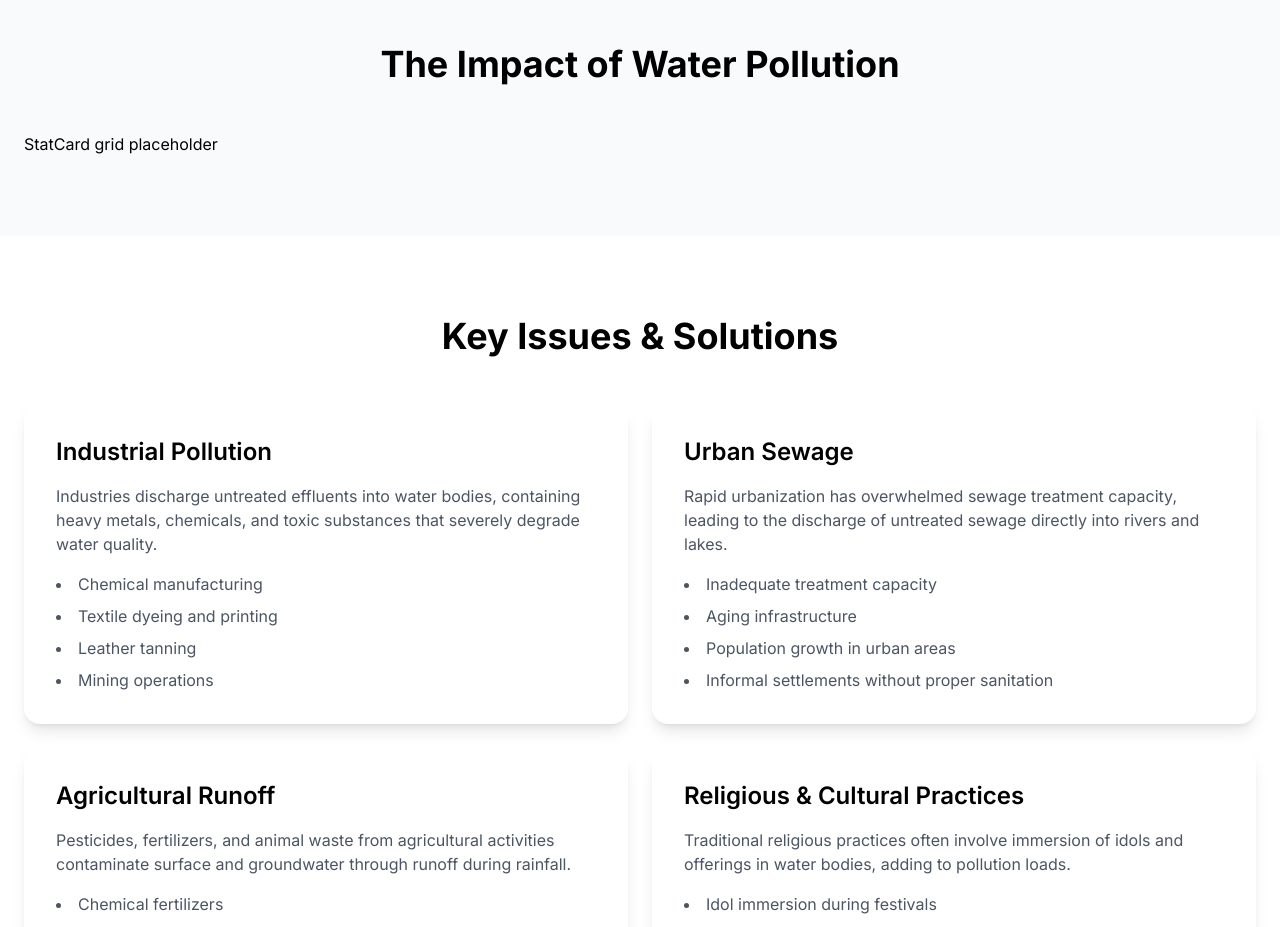
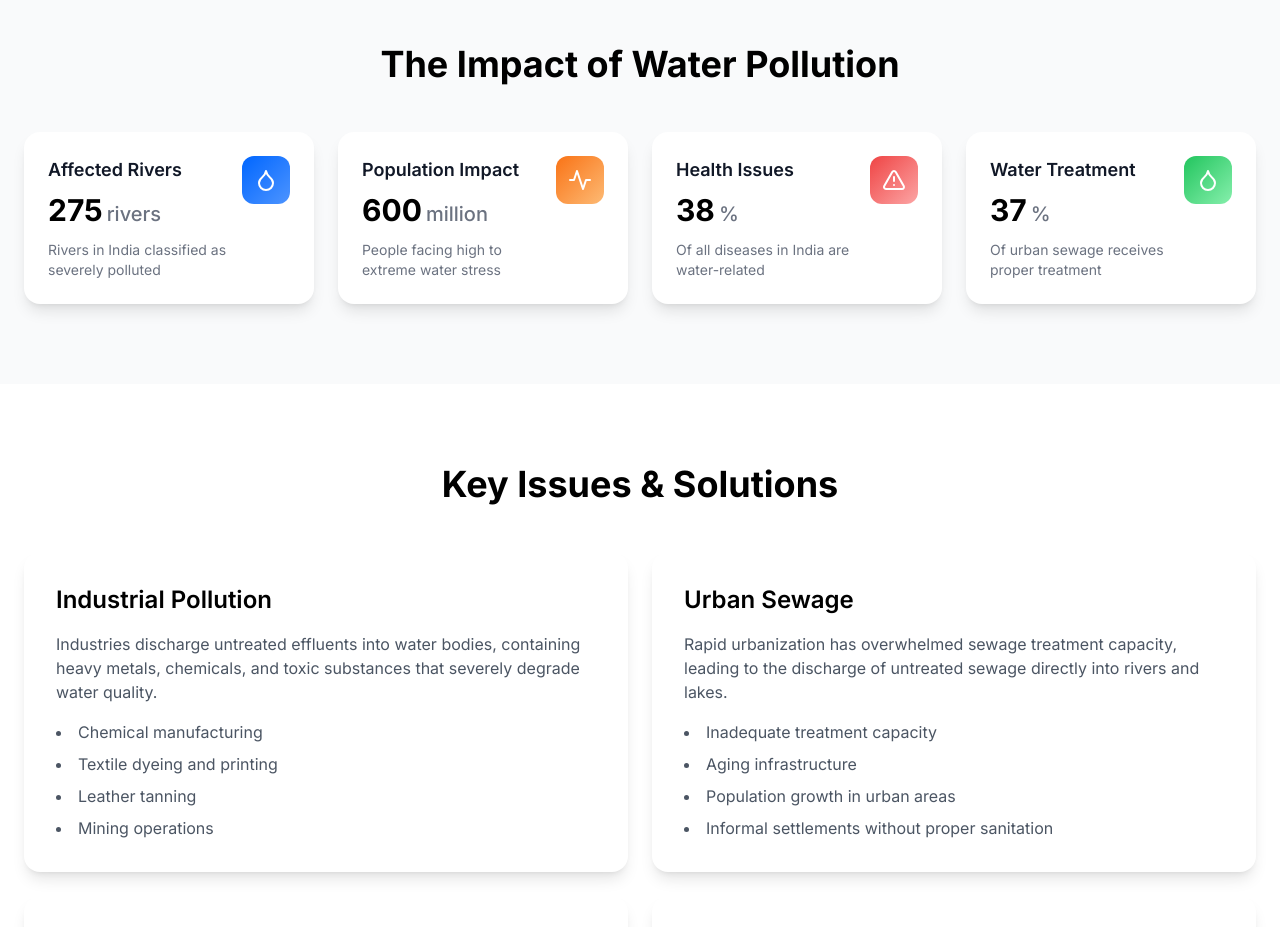
Before and after one commit to nawseekhiya/aqua-aware, a React (Vite) app in the folder client/: page / in a window 1280 px wide. Shown: the part 900-1827 px from the top of the page. Built offline with nearby package versions, Linux system fonts and the light colour scheme.

Commit message:
feat(client): add Stat Card component and integrate with Home Page

```diff
--- /dev/null
+++ b/client/src/components/ui/StatCard.tsx
@@ -0,0 +1,92 @@
+import { useState, useEffect, useRef } from 'react';
+
+interface StatCardProps {
+  title: string;
+  value: number;
+  unit: string;
+  description: string;
+  icon: React.ReactNode;
+  accentColor?: string;
+  duration?: number;
+}
+
+const StatCard = ({
+  title,
+  value,
+  unit,
+  description,
+  icon,
+  accentColor = 'from-blue-600 to-blue-400',
+  duration = 2000,
+}: StatCardProps) => {
+  const [count, setCount] = useState(0);
+  const countRef = useRef<HTMLSpanElement>(null);
+  const observer = useRef<IntersectionObserver | null>(null);
+  const hasAnimated = useRef(false);
+
+  useEffect(() => {
+    observer.current = new IntersectionObserver((entries) => {
+      const [entry] = entries;
+      if (entry.isIntersecting && !hasAnimated.current) {
+        hasAnimated.current = true;
+
+        let startTime: number;
+        const startValue = 0;
+        const endValue = value;
+
+        const step = (timestamp: number) => {
+          if (!startTime) startTime = timestamp;
+
+          const progress = Math.min((timestamp - startTime) / duration, 1);
+          const currentCount = Math.floor(progress * (endValue - startValue) + startValue);
+
+          setCount(currentCount);
+
+          if (progress < 1) {
+            window.requestAnimationFrame(step);
+          }
+        };
+
+        window.requestAnimationFrame(step);
+      }
+    }, { threshold: 0.1 });
+
+    if (countRef.current) {
+      observer.current.observe(countRef.current);
+    }
+
+    return () => {
+      if (observer.current) {
+        observer.current.disconnect();
+      }
+    };
+  }, [value, duration]);
+
+  return (
+    <div className="bg-white dark:bg-gray-900 rounded-2xl shadow-lg p-6 transition-all duration-300 hover:shadow-xl">
+      <div className="flex items-start justify-between">
+        <div>
+          <h3 className="text-lg font-semibold text-gray-900 dark:text-white">
+            {title}
+          </h3>
+          <div className="mt-2 flex items-baseline">
+            <span className="text-3xl font-bold text-black dark:text-white" ref={countRef}>
+              {count.toLocaleString()}
+            </span>
+            <span className="ml-1 text-xl font-medium text-gray-500 dark:text-gray-400">
+              {unit}
+            </span>
+          </div>
+          <p className="mt-3 text-sm text-gray-500 dark:text-gray-400">
+            {description}
+          </p>
+        </div>
+        <div className={`p-3 rounded-xl bg-gradient-to-br ${accentColor} text-white`}>
+          {icon}
+        </div>
+      </div>
+    </div>
+  );
+};
+
+export default StatCard;
--- a/client/src/pages/HomePage.tsx
+++ b/client/src/pages/HomePage.tsx
@@ -1,4 +1,5 @@
 import { ArrowDown, Droplet, AlertTriangle, Activity } from "lucide-react";
+import StatCard from "../components/ui/StatCard";
 
 const HomePage = () => {
   return (
@@ -46,7 +47,38 @@ const HomePage = () => {
           </h2>
 
           <div className="grid grid-cols-1 md:grid-cols-2 lg:grid-cols-4 gap-6">
-            StatCard grid placeholder
+            <StatCard
+              title="Affected Rivers"
+              value={275}
+              unit="rivers"
+              description="Rivers in India classified as severely polluted"
+              icon={<Droplet className="h-6 w-6" />}
+              accentColor="from-blue-600 to-blue-400"
+            />
+            <StatCard
+              title="Population Impact"
+              value={600}
+              unit="million"
+              description="People facing high to extreme water stress"
+              icon={<Activity className="h-6 w-6" />}
+              accentColor="from-orange-500 to-orange-300"
+            />
+            <StatCard
+              title="Health Issues"
+              value={38}
+              unit="%"
+              description="Of all diseases in India are water-related"
+              icon={<AlertTriangle className="h-6 w-6" />}
+              accentColor="from-red-500 to-red-300"
+            />
+            <StatCard
+              title="Water Treatment"
+              value={37}
+              unit="%"
+              description="Of urban sewage receives proper treatment"
+              icon={<Droplet className="h-6 w-6" />}
+              accentColor="from-green-500 to-green-300"
+            />
           </div>
         </div>
       </section>
```
